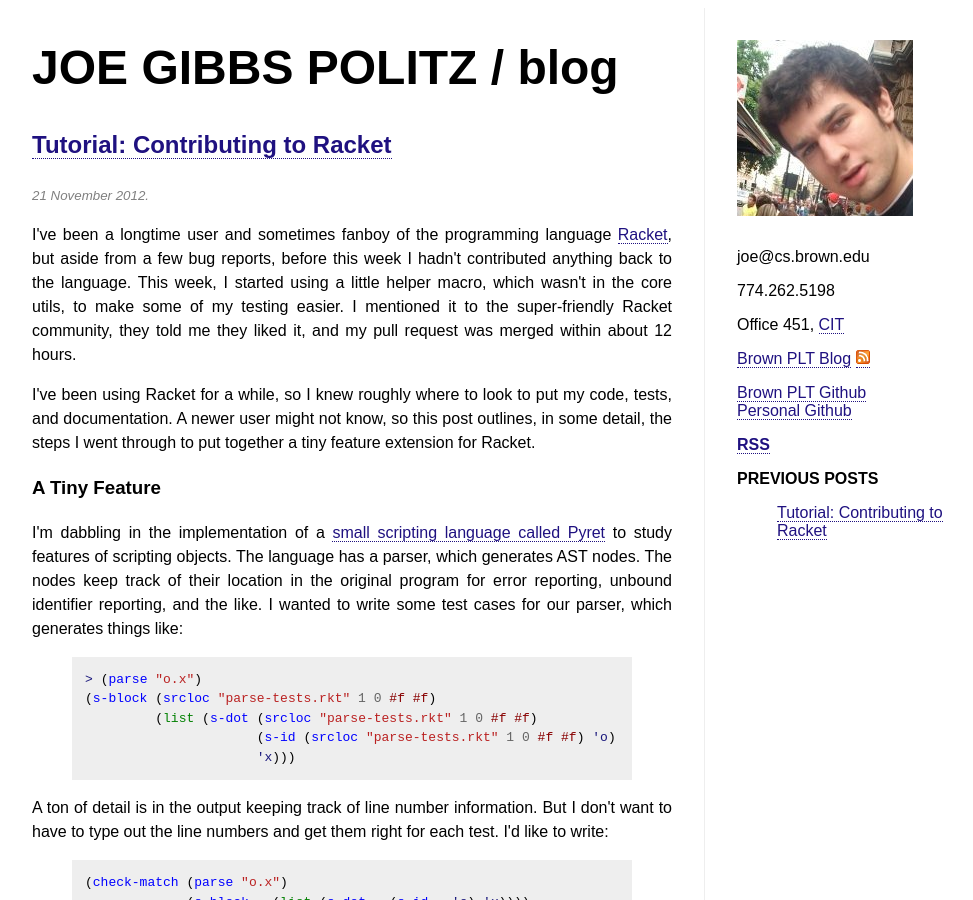
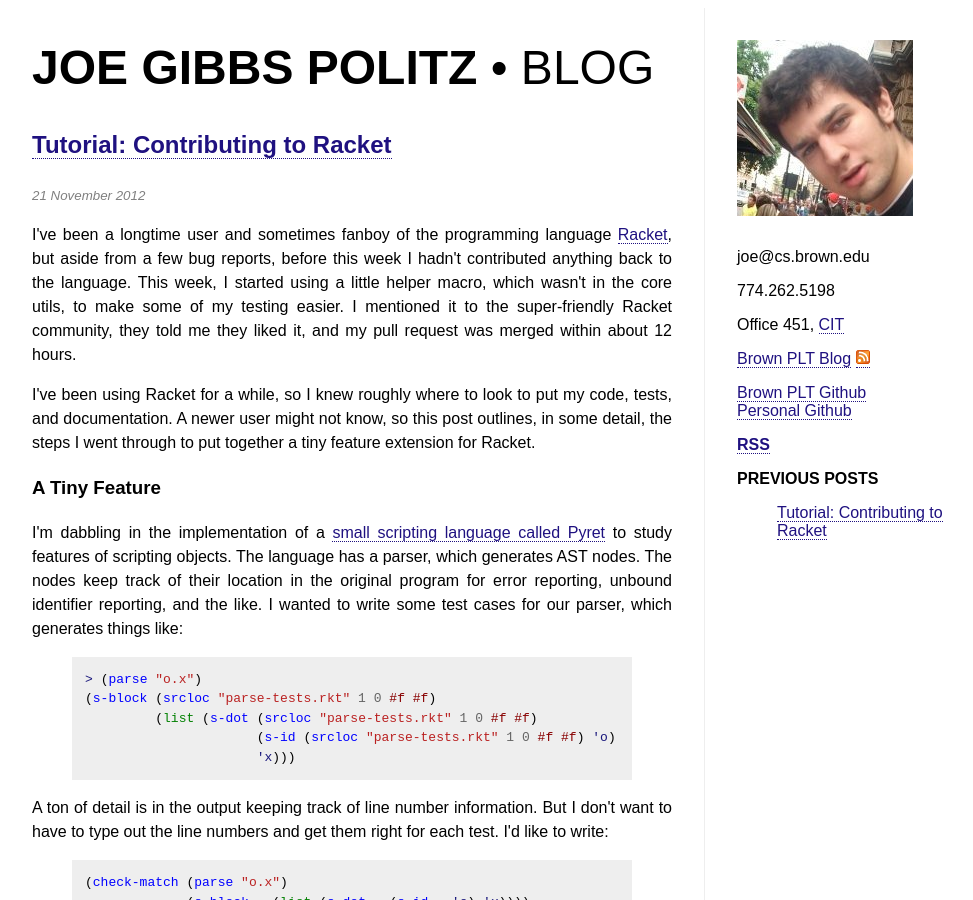
Before and after one commit to jpolitz/jpolitz.github.com, a Jekyll site: the page built from blog/_posts/2012-11-21-racket-contributing-tutorial.html, in a window 1280 px wide and 900 px high. Shown: the whole window, without its empty margins (56-1029 px from the left). Built offline with Jekyll 4.4.1, drawn with Linux system fonts in a browser that asks for light colours.

Commit message:
formatting

```diff
--- a/_layouts/blog.html
+++ b/_layouts/blog.html
@@ -2,7 +2,7 @@
 <!DOCTYPE html PUBLIC "-//W3C//DTD XHTML 1.0 Strict//EN" "http://www.w3.org/TR/xhtml1/DTD/xhtml1-strict.dtd">
 <html xmlns="http://www.w3.org/1999/xhtml" xml:lang="en">
 <head>
-<title>Joe Gibbs Politz / blog</title>
+<title>Joe Gibbs Politz &bull; Blog</title>
 <style>
 @import url('{{ site.url }}/highlight.css');
 .sidebar li {
@@ -49,7 +49,7 @@
 5em; padding-right: 2em; font-family: sans-serif; min-width: 40em;
 max-width: 40em;'>
   <h1 style='font-family: sans-serif;font-size: 3em; text-align: left;'>
-    JOE GIBBS POLITZ / blog
+    JOE GIBBS POLITZ <span style='font-weight: 200'>&bull; BLOG</span>
   </h1>
 
 <div>
--- a/blog/_posts/2012-11-21-racket-contributing-tutorial.html
+++ b/blog/_posts/2012-11-21-racket-contributing-tutorial.html
@@ -6,7 +6,7 @@
 <h2><a href="{{ site.url }}{{ page.url }}">{{ page.title }}</a></h2>
 
 <em style="color: gray; font-size: smaller">
-  {{ page.date | date_to_long_string }}.</em>
+  {{ page.date | date_to_long_string }}</em>
 
 <p>I've been a longtime user and sometimes fanboy of the programming
 language <a href="http://racket-lang.org">Racket</a>, but aside from a
```
